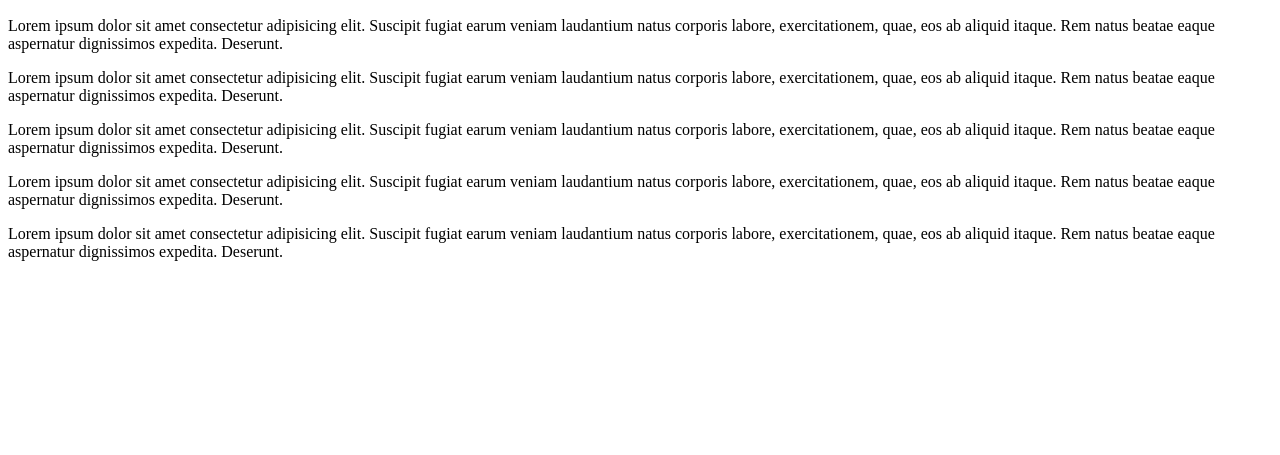
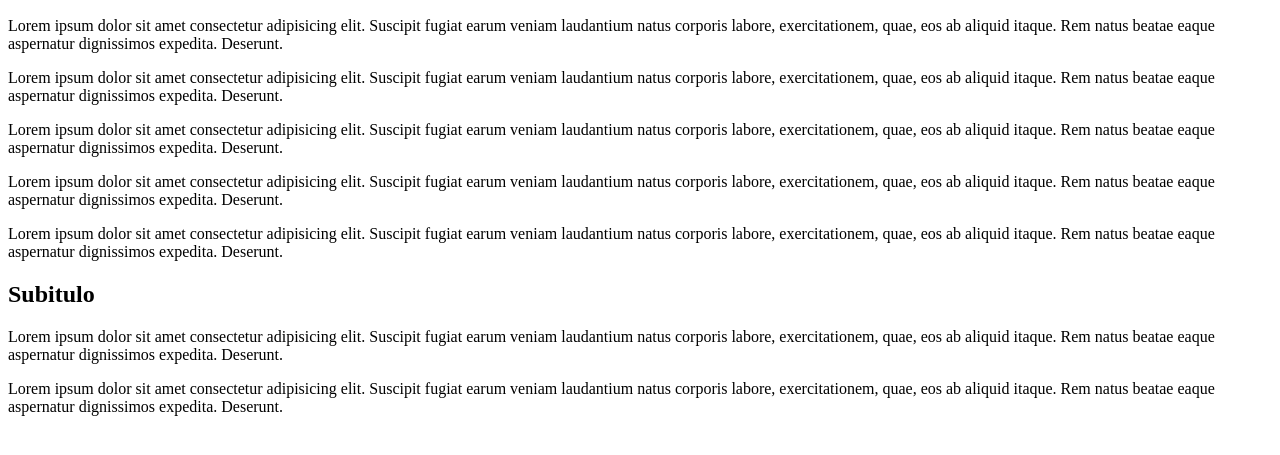
Before and after one commit to roldanlihugo/miweb, a plain HTML site: page index.html in a window 1280 px wide. Shown: the part 87-542 px from the top of the page. Drawn offline with Linux system fonts and the light colour scheme.

```diff
--- a/index.html
+++ b/index.html
@@ -19,10 +19,17 @@
             </ul>
         </header>
 <main>
-    <p>Lorem ipsum dolor sit amet consectetur adipisicing elit. Suscipit fugiat earum veniam laudantium natus corporis labore, exercitationem, quae, eos ab aliquid itaque. Rem natus beatae eaque aspernatur dignissimos expedita. Deserunt.</p>
-    <p>Lorem ipsum dolor sit amet consectetur adipisicing elit. Suscipit fugiat earum veniam laudantium natus corporis labore, exercitationem, quae, eos ab aliquid itaque. Rem natus beatae eaque aspernatur dignissimos expedita. Deserunt.</p>
-    <p>Lorem ipsum dolor sit amet consectetur adipisicing elit. Suscipit fugiat earum veniam laudantium natus corporis labore, exercitationem, quae, eos ab aliquid itaque. Rem natus beatae eaque aspernatur dignissimos expedita. Deserunt.</p>
-    <p>Lorem ipsum dolor sit amet consectetur adipisicing elit. Suscipit fugiat earum veniam laudantium natus corporis labore, exercitationem, quae, eos ab aliquid itaque. Rem natus beatae eaque aspernatur dignissimos expedita. Deserunt.</p>
-    <p>Lorem ipsum dolor sit amet consectetur adipisicing elit. Suscipit fugiat earum veniam laudantium natus corporis labore, exercitationem, quae, eos ab aliquid itaque. Rem natus beatae eaque aspernatur dignissimos expedita. Deserunt.</p>
+    <section>
+        <p>Lorem ipsum dolor sit amet consectetur adipisicing elit. Suscipit fugiat earum veniam laudantium natus corporis labore, exercitationem, quae, eos ab aliquid itaque. Rem natus beatae eaque aspernatur dignissimos expedita. Deserunt.</p>
+        <p>Lorem ipsum dolor sit amet consectetur adipisicing elit. Suscipit fugiat earum veniam laudantium natus corporis labore, exercitationem, quae, eos ab aliquid itaque. Rem natus beatae eaque aspernatur dignissimos expedita. Deserunt.</p>
+        <p>Lorem ipsum dolor sit amet consectetur adipisicing elit. Suscipit fugiat earum veniam laudantium natus corporis labore, exercitationem, quae, eos ab aliquid itaque. Rem natus beatae eaque aspernatur dignissimos expedita. Deserunt.</p>
+        <p>Lorem ipsum dolor sit amet consectetur adipisicing elit. Suscipit fugiat earum veniam laudantium natus corporis labore, exercitationem, quae, eos ab aliquid itaque. Rem natus beatae eaque aspernatur dignissimos expedita. Deserunt.</p>
+        <p>Lorem ipsum dolor sit amet consectetur adipisicing elit. Suscipit fugiat earum veniam laudantium natus corporis labore, exercitationem, quae, eos ab aliquid itaque. Rem natus beatae eaque aspernatur dignissimos expedita. Deserunt.</p>
+    </section>
+    <section>
+        <h2>Subitulo</h2>
+        <p>Lorem ipsum dolor sit amet consectetur adipisicing elit. Suscipit fugiat earum veniam laudantium natus corporis labore, exercitationem, quae, eos ab aliquid itaque. Rem natus beatae eaque aspernatur dignissimos expedita. Deserunt.</p>
+        <p>Lorem ipsum dolor sit amet consectetur adipisicing elit. Suscipit fugiat earum veniam laudantium natus corporis labore, exercitationem, quae, eos ab aliquid itaque. Rem natus beatae eaque aspernatur dignissimos expedita. Deserunt.</p>
+    </section>
 </main>
 </html>
```
